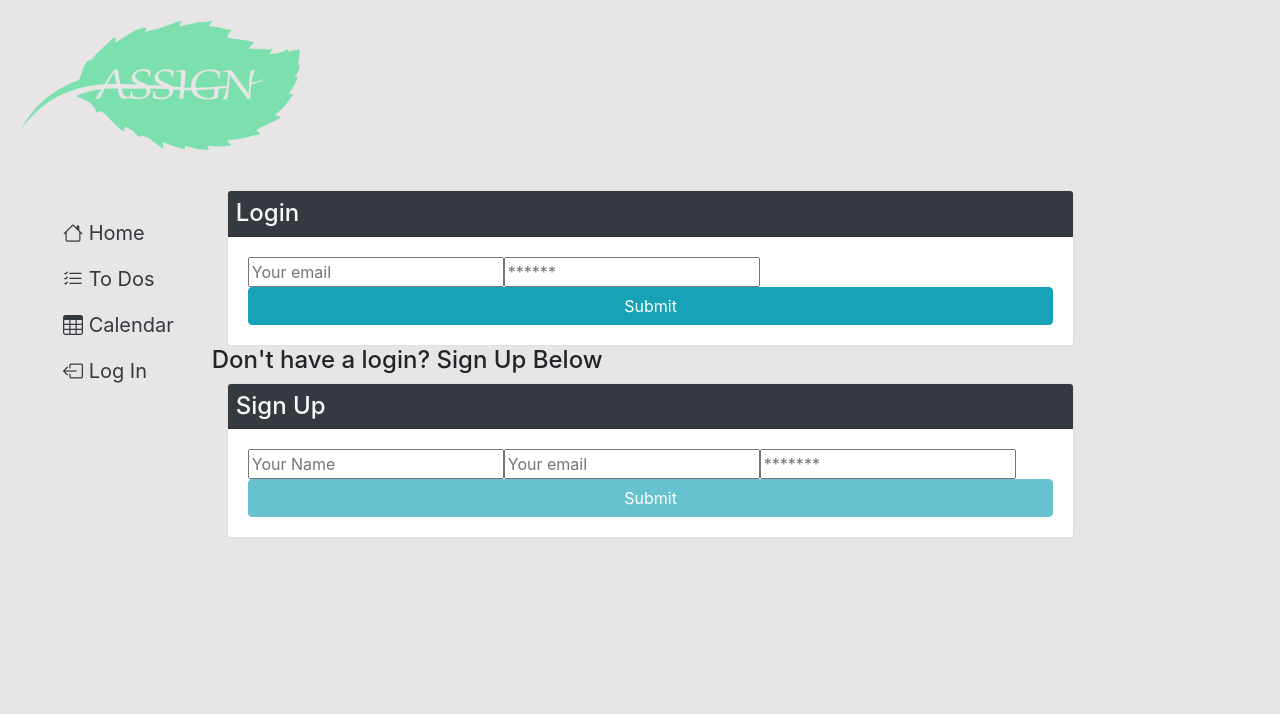
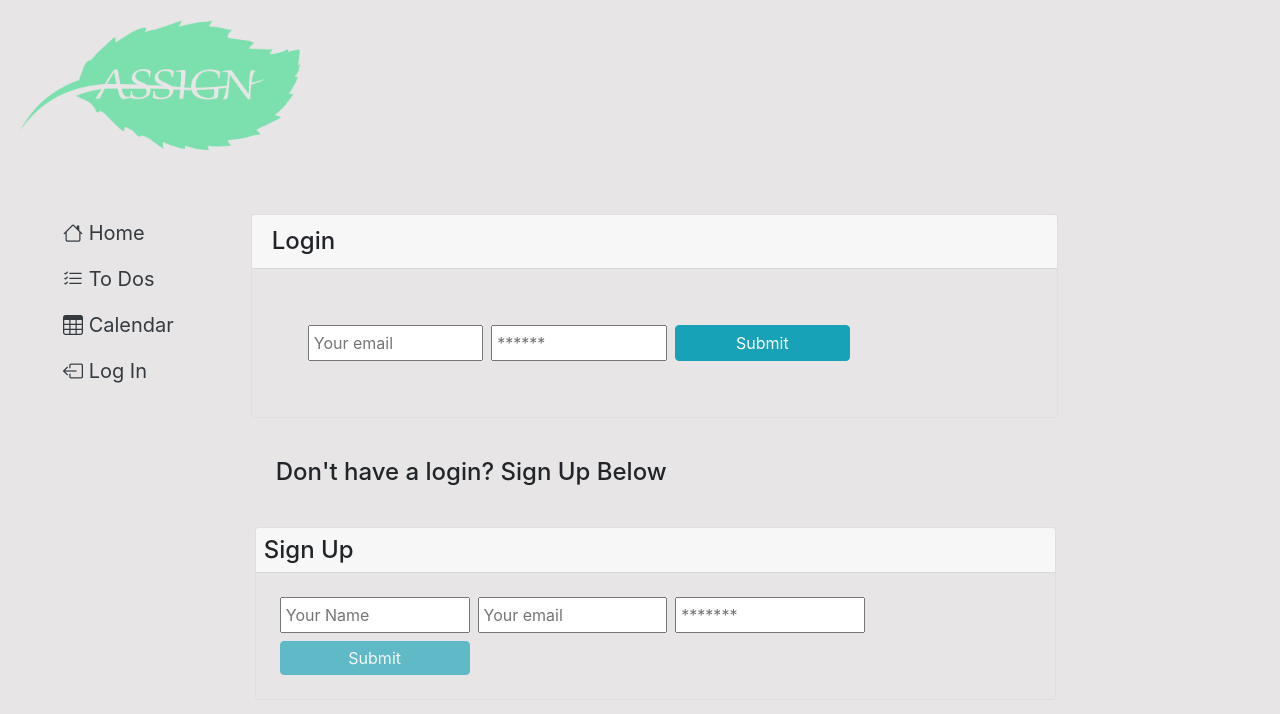
Before and after one commit to herka10/assignmint, a React (Create React App) app in the folder client/: page / in a window 1280 px wide. Shown: the top 714 px of the page. Built offline with nearby package versions, Linux system fonts and the light colour scheme.

Commit message:
styling list added

```diff
--- a/client/src/components/List/index.js
+++ b/client/src/components/List/index.js
@@ -3,8 +3,16 @@ import { useMutation } from '@apollo/client';
 import { REMOVE_ITEM } from '../../utils/mutations';
 import { QUERY_LIST } from '../../utils/queries';
 
+const deleteButtonStyles = {
+  width: 25,
+  height: 25,
+  lineHeight: 0,
+  placeItems: "center",
+  display: "grid"
+}
 
 const ToDoList = ({ items, isLoggedInUser = false }) => {
+  console.log(items)
   const [removeItem, { error }] = useMutation(REMOVE_ITEM, {
     update(cache, { data: { removeItem } }) {
       try {
@@ -28,31 +36,29 @@ const ToDoList = ({ items, isLoggedInUser = false }) => {
     }
   };
 
-  if (items.length) {
+  if (items?.length === 0) {
     return <h3>List Empty</h3>;
   }
 
   return (
     <div>
       <div className="flex-row justify-space-between my-4">
-        {items &&
-          items.map((item) => (
-            <div key={item} className="col-12 col-xl-6">
-              <div className="card mb-3">
-                <h4 className="card-header bg-dark text-light p-2 m-0 display-flex align-center">
-                  <span>{item}</span>
-                  {isLoggedInUser && (
-                    <button
-                      className="btn btn-sm btn-danger ml-auto"
-                      onClick={() => handleRemoveItem(item)}
-                    >
-                      X
-                    </button>
-                  )}
-                </h4>
+      {items?.map(item => {
+        return(
+          <div className='card boarder w-50 p-1 m-1'>
+            <div className='card-body d-flex justify-content-between'>
+              <p>{item.itemDescription} - {item.quantity}</p>
+              <div>
+                <button type="button" className='btn btn-danger p-1 rounded-circle' style = {deleteButtonStyles} onClick= { async() =>{
+                  await removeItem({
+                    variables: { _id: item._id }
+                  })
+                }}>&times;</button>
               </div>
             </div>
-          ))}
+          </div>
+        )
+      })}
       </div>
       {error && (
         <div className="my-3 p-3 bg-danger text-white">{error.message}</div>
--- a/client/src/index.css
+++ b/client/src/index.css
@@ -39,3 +39,8 @@ li {
 .myCustomHeight {
   height: 800px;
 }
+
+.card-body {
+  background-color: #E7E5E5;
+  justify-content: center;
+}
--- a/client/src/pages/List.js
+++ b/client/src/pages/List.js
@@ -7,6 +7,14 @@ import { Navigate, useParams } from 'react-router-dom';
 import { useQuery, useMutation } from '@apollo/client';
 import { QUERY_LIST, QUERY_ME } from '../utils/queries';
 import { REMOVE_ITEM } from '../utils/mutations';
+
+const deleteButtonStyles = {
+  width: 25,
+  height: 25,
+  lineHeight: 0,
+  placeItems: "center",
+  display: "grid"
+}
 
 
 const List = () => {
@@ -22,16 +30,10 @@ const List = () => {
     }
 
     return (
-       <div>
+       <div className='w-50 p-3 m-3'>
           <h2 className="card-header">
           {listId ? `${list.title}'s` : 'Your'} To Do List
           </h2>
-          {list.items?.length > 0 && (
-        <ToDoList
-          items={list.items}
-          isLoggedInUser={!listId && true}
-        />
-      )}
 
       <div className="my-4 p-4" style={{ border: '1px dotted #1a1a1a' }}>
         <ItemForm list={list._id} />
@@ -39,14 +41,18 @@ const List = () => {
 
       {list?.items?.map(item => {
         return(
-          <div className='card'>
-            {item.itemDescription} - {item.quantity}
-            <button onClick= { async() =>{
-              await removeItem({
-                variables: { _id: item._id }
-              })
-            }}>x</button>
+          <div className='card boarder w-50 p-1 m-1'>
+            <div className='card-body d-flex justify-content-between'>
+              <p>{item.itemDescription} - {item.quantity}</p>
+              <div>
+                <button type="button" className='btn btn-danger p-1 rounded-circle' style = {deleteButtonStyles} onClick= { async() =>{
+                  await removeItem({
+                    variables: { _id: item._id }
+                  })
+                }}>&times;</button>
+              </div>
             </div>
+          </div>
         )
       })}
        </div>
--- a/client/src/pages/Login.js
+++ b/client/src/pages/Login.js
@@ -41,19 +41,19 @@ const Login = (props) => {
   };
 
   return (
-    <main className="flex-row justify-center mb-4">
+    <main className="flex-row justify-center mb-4 m-4">
       <div className="col-12 col-lg-10">
         <div className="card">
-          <h4 className="card-header bg-dark text-light p-2">Login</h4>
+          <h4 className="card-header">Login</h4>
           <div className="card-body">
             {data && !errorMessage ? (
               <p>
                 You have successfully signed in!
               </p>
             ) : (
-              <form onSubmit={handleFormSubmit}>
+              <form class="row g-5 m-3 p-3" onSubmit={handleFormSubmit}>
                 <input
-                  className="form-input"
+                  className="form-input w-25 p-1 m-1"
                   placeholder="Your email"
                   name="email"
                   type="email"
@@ -61,7 +61,7 @@ const Login = (props) => {
                   onChange={handleChange}
                 />
                 <input
-                  className="form-input"
+                  className="form-input w-25 p-1 m-1"
                   placeholder="******"
                   name="password"
                   type="password"
@@ -69,7 +69,7 @@ const Login = (props) => {
                   onChange={handleChange}
                 />
                 <button
-                  className="btn btn-block btn-info"
+                  className="btn btn-block btn-info w-25 p-1 m-1"
                   style={{ cursor: 'pointer' }}
                   type="submit"
                 >
@@ -79,14 +79,14 @@ const Login = (props) => {
             )}
 
             {error && (
-              <div className="my-3 p-3 bg-danger text-white">
+              <div className="my-3 p-3">
                 {errorMessage ? errorMessage : error.message}
               </div>
             )}
           </div>
         </div>
       </div>
-      <h4>Don't have a login? Sign Up Below</h4>
+      <h4 className='m-4 p-3'>Don't have a login? Sign Up Below</h4>
       <div>
         <SignUp />
       </div>
--- a/client/src/pages/SignUp.js
+++ b/client/src/pages/SignUp.js
@@ -48,10 +48,10 @@ const SignUp = (props) => {
     };
 
     return (
-        <main className="flex-row justify-center mb-4">
+        <main className="flex-row justify-center mb-4 m-1">
             <div className="col-12 col-lg-10">
                 <div className="card">
-                    <h4 className="card-header bg-dark text-light p-2">Sign Up</h4>
+                    <h4 className="card-header p-2">Sign Up</h4>
                     <div className="card-body">
                         {data && !errorMessage ? (
                             <p>
@@ -60,7 +60,7 @@ const SignUp = (props) => {
                         ) : (
                             <form onSubmit={handleFormSubmit}>
                                 <input
-                                    className='form-input'
+                                    className='form-input w-25 p-1 m-1'
                                     placeholder='Your Name'
                                     name='name'
                                     type="text"
@@ -68,7 +68,7 @@ const SignUp = (props) => {
                                     onChange={handleChange}
                                 />
                                 <input
-                                    className='form-input'
+                                    className='form-input w-25 p-1 m-1'
                                     placeholder='Your email'
                                     name='email'
                                     type="email"
@@ -76,7 +76,7 @@ const SignUp = (props) => {
                                     onChange={handleChange}
                                 />
                                 <input
-                                    className='form-input'
+                                    className='form-input w-25 p-1 m-1'
                                     placeholder='*******'
                                     name='password'
                                     type='password'
@@ -84,7 +84,7 @@ const SignUp = (props) => {
                                     onChange={handleChange}
                                 />
                                 <button
-                                    className='btn btn-block btn-info'
+                                    className='btn btn-block btn-info w-25 p-1 m-1'
                                     style={{ cursor: 'pointer' }}
                                     type='submit'
                                     disabled={!(formState.name && formState.email && formState.password)}
```
Also changed, not shown: 1 other file (tests, documents, lock files or other folders).
